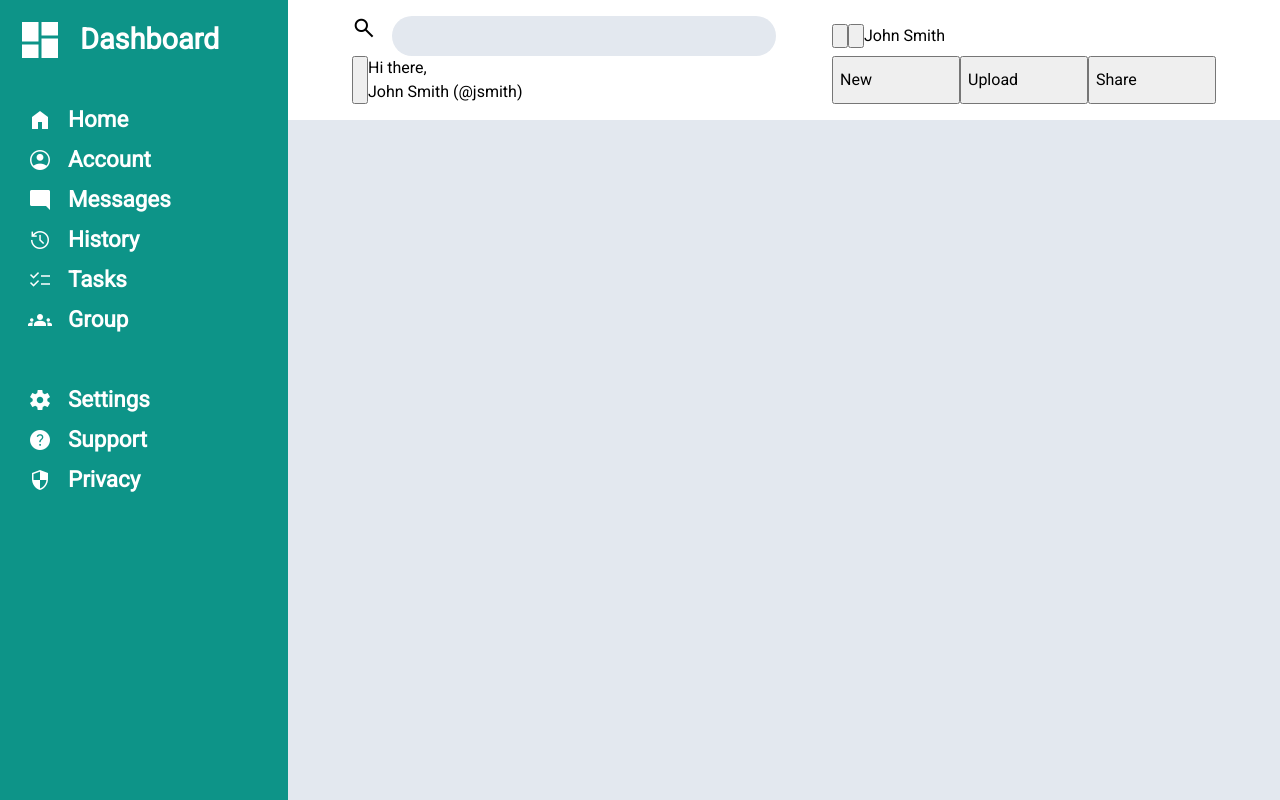
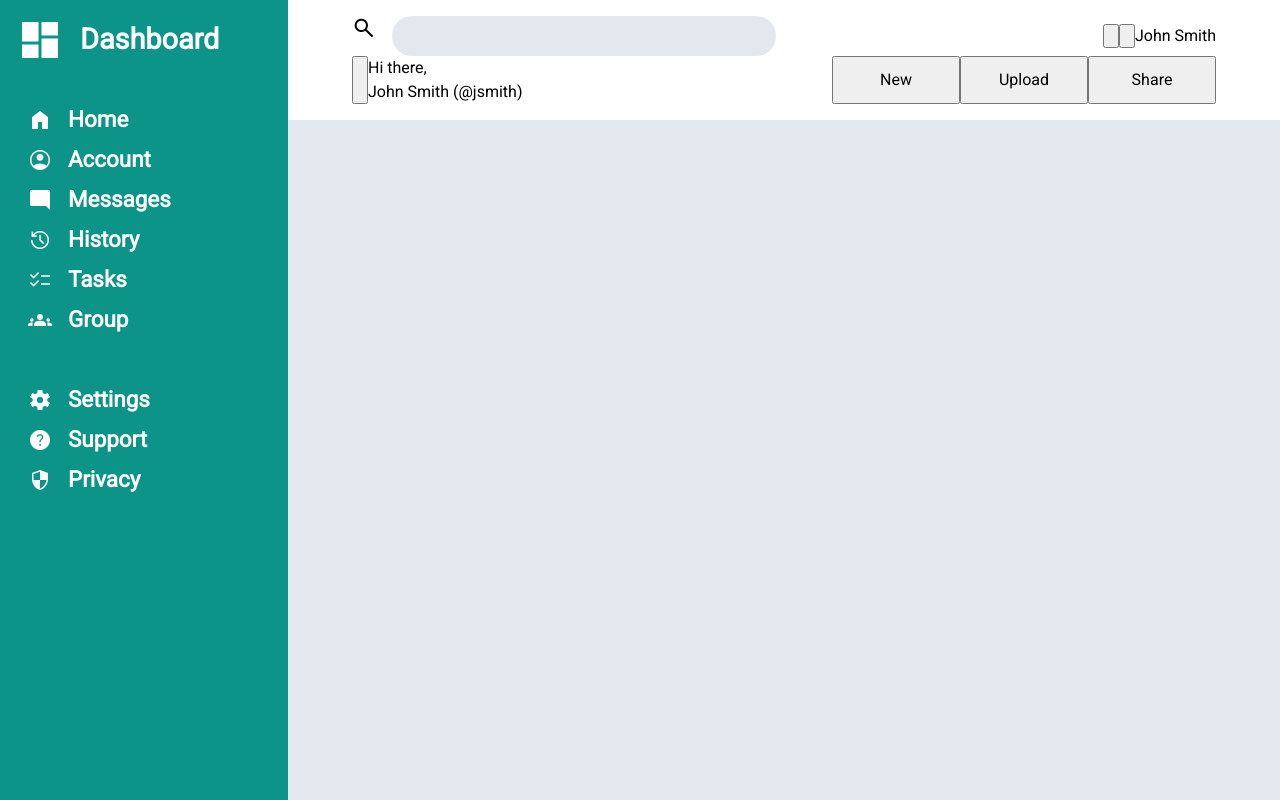
Before and after one commit to KevinTruong13/admin_dashboard, a website: page index.html in a window 1280 px wide. Drawn offline with nearby package versions, Linux system fonts and the light colour scheme.

Commit message:
Add different alignments to header layout areas

```diff
--- a/spreadsheets/style.scss
+++ b/spreadsheets/style.scss
@@ -97,8 +97,17 @@ header {
     grid-template: auto auto / 1fr repeat(3, 8rem);
     padding: 1rem 4rem;
 
-    >* {
+    .search,
+    .greeting-display {
         @include grid-content-center(column, center, start);
+    }
+
+    .user-display {
+        @include grid-content-center(column, center, end);
+    }
+
+    >button {
+        @include grid-content-center(column, center, center);
     }
 
     label[for="search"] {
```
Also changed, not shown: spreadsheets/style.css, 1 other file.
